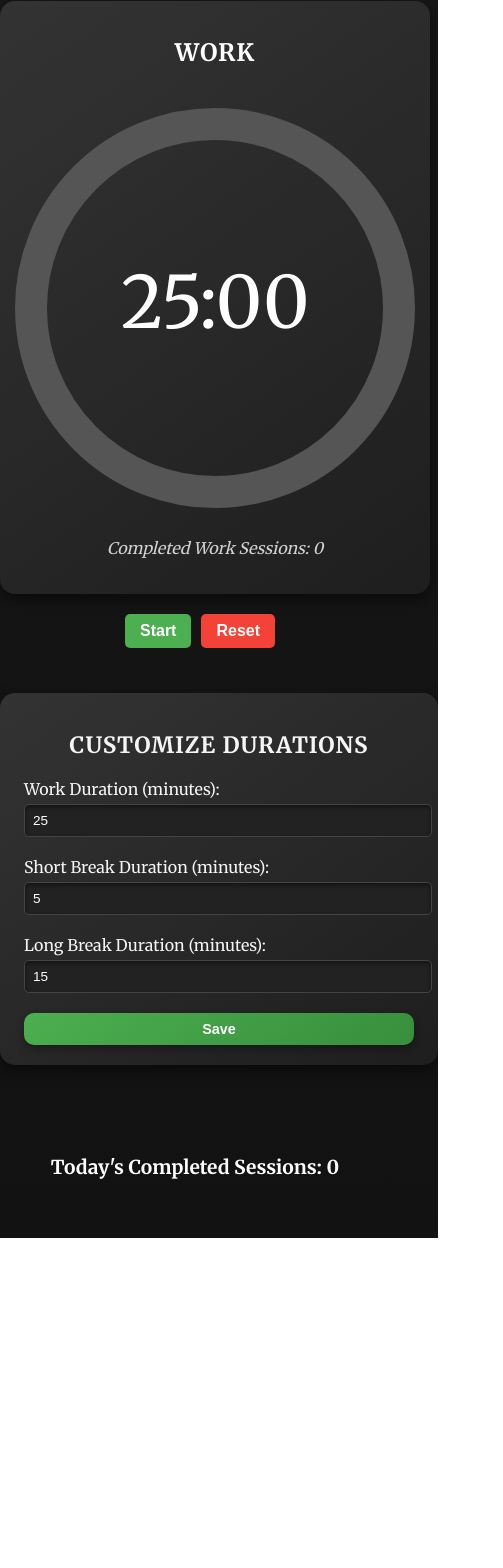
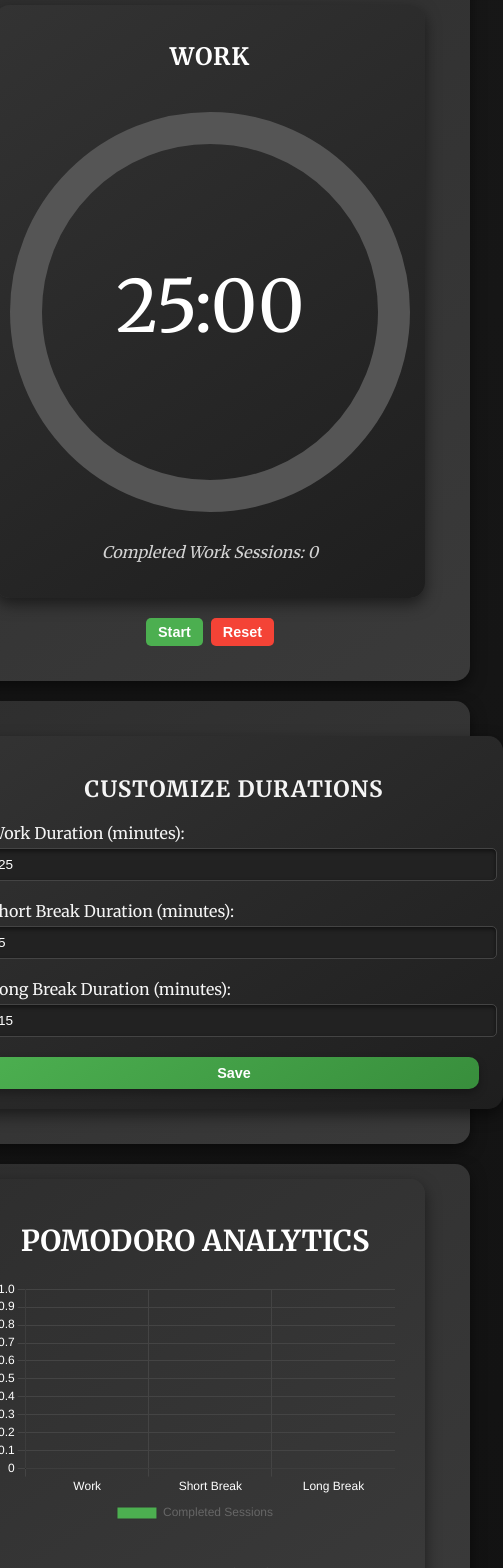
Before and after one commit to haseebraza715/Pomodoro-Timer, a React (Create React App) app: page / in a window 390 px wide. Shown: the part 430-1998 px from the top of the page, 503 px wide, since content can reach past the window. Before the commit the page ends 1668 px from the top, so only its background shows below. Built offline with nearby package versions, Linux system fonts and the light colour scheme.

Commit message:
Add the analytics

```diff
--- a/package.json
+++ b/package.json
@@ -7,8 +7,10 @@
     "@testing-library/jest-dom": "^5.17.0",
     "@testing-library/react": "^13.4.0",
     "@testing-library/user-event": "^13.5.0",
+    "chart.js": "^4.4.6",
     "react": "^18.3.1",
     "react-beautiful-dnd": "^13.1.1",
+    "react-chartjs-2": "^5.2.0",
     "react-circular-progressbar": "^2.1.0",
     "react-dom": "^18.3.1",
     "react-icons": "^5.3.0",
--- a/src/App.css
+++ b/src/App.css
@@ -5,6 +5,14 @@
   align-items: center;
   padding: 20px;
   gap: 30px; /* Add spacing between sections */
+}
+
+.main-grid {
+  display: grid;
+  grid-template-columns: repeat(2, 1fr); /* Two columns for larger screens */
+  gap: 20px; /* Equal spacing between boxes */
+  width: 100%;
+  max-width: 1200px; /* Limit the width for larger screens */
 }
 
 /* Top Section: Tasks and Timer */
@@ -63,13 +71,23 @@
   transform: scale(0.95); /* Button press animation */
 }
 
-/* Bottom Section: Customize Durations */
+/* Bottom Section: Settings and Analytics */
 .bottom-section {
-  width: 100%;
-  max-width: 600px;
+  display: flex; /* Align Settings and Analytics side-by-side */
+  justify-content: space-between; /* Push Settings and Analytics apart */
+  align-items: flex-start; /* Align items at the top */
+  gap: 20px; /* Spacing between the two components */
+  width: 100%; /* Ensure it spans the full width */
+  max-width: 800px; /* Optional: Limit max width for the container */
   margin-top: 20px;
 }
 
+/* For individual components inside the bottom section */
+.settings-box,
+.analytics-box {
+  flex: 1; /* Take equal width for both components */
+  max-width: 48%; /* Optional: Prevent them from growing too wide */
+}
 /* Footer */
 .footer {
   margin-top: 20px;
@@ -287,10 +305,50 @@
   transition: width 0.5s ease;
 }
 
+.box {
+  background: linear-gradient(145deg, #2e2e2e, #3a3a3a);
+  border-radius: 15px;
+  padding: 40px;
+  box-shadow: 0 6px 15px rgba(0, 0, 0, 0.5);
+  text-align: center;
+  min-height: 250px; /* Set a consistent height for all boxes */
+}
+
+/* Title Styling for Each Box */
+.box h2 {
+  font-size: 1.8rem;
+  font-weight: bold;
+  color: #ffffff;
+  margin-bottom: 20px;
+  text-transform: uppercase;
+}
+
+/* Ensure Task and Settings have the same dimensions */
+.task-box,
+.settings-box {
+  min-height: 250px;
+  max-width: 400px;
+}
+
+/* Ensure Timer and Analytics have the same dimensions */
+.timer-display,
+.analytics-box {
+  min-height: 250px;
+  max-width: 400px;
+}
+
 /* Responsive Layout */
 @media (max-width: 768px) {
   .top-section {
-    flex-direction: column;
+    flex-direction: column; /* Stack Task and Timer vertically */
+    align-items: center; /* Center the stacked components */
+
+    gap: 30px; /* Adjust spacing between stacked components */
+  }
+
+  .task-box,
+  .timer-display {
+    width: 90%; /* Full width for smaller screens */
   }
 
   .start-button,
@@ -301,14 +359,71 @@
 
   .timer-controls {
     gap: 10px;
-    padding-bottom: 45px;
+    padding-bottom: 30px; /* Add space below buttons */
   }
 
-  .timer-display {
-    width: 90%;
+  .bottom-section {
+    flex-direction: column; /* Stack Settings and Analytics vertically */
+    align-items: center; /* Center the stacked components */
+    gap: 30px; /* Space between stacked components */
+    width: 100%;
   }
 
-  .task-input input {
-    width: 60%;
+  .settings-box,
+  .analytics-box {
+    width: 90%; /* Full width for smaller screens */
+    max-width: none; /* Remove max-width to allow full screen usage */
+  }
+  .main-grid {
+    grid-template-columns: 1fr; /* Single column layout for smaller screens */
+    gap: 20px; /* Adjust spacing */
+  }
+
+  .box {
+    width: 100%; /* Full width for smaller screens */
+    margin: 0 auto; /* Center the boxes */
+  }
+  .footer {
+    font-size: 1rem;
+    margin-top: 20px;
   }
 }
+
+@media (max-width: 480px) {
+  .top-section {
+    gap: 20px; /* Reduce spacing for very small screens */
+  }
+
+  .task-box,
+  .timer-display,
+  .settings-box,
+  .analytics-box {
+    width: 100%; /* Full screen width for extra small screens */
+    padding: 20px; /* Add inner padding for better spacing */
+  }
+
+  .timer-controls {
+    gap: 8px;
+    padding-bottom: 20px; /* Reduce padding below buttons */
+  }
+
+  .start-button,
+  .reset-button {
+    font-size: 0.9rem;
+    padding: 6px 12px;
+  }
+
+  main-grid {
+    grid-template-columns: 1fr; /* Single column layout for extra small screens */
+    gap: 15px; /* Reduce spacing */
+  }
+
+  .box {
+    width: 100%; /* Take full screen width */
+    padding: 15px;
+  }
+
+  .footer {
+    font-size: 0.9rem;
+  }
+}
--- a/src/App.js
+++ b/src/App.js
@@ -3,6 +3,7 @@ import "./App.css"; // Global CSS
 import TimerDisplay from "./components/TimerDisplay"; // Timer Component
 import Settings from "./components/Settings"; // Settings Component
 import TaskList from "./components/TaskList";
+import Analytics from "./components/Analytics"; // Analytics Component
 
 const App = () => {
   // **State Variables**
@@ -16,16 +17,18 @@ const App = () => {
     longBreakDuration: 900, // 15 minutes in seconds
   });
   const [tasks, setTasks] = useState([]); // Array to store tasks
-  const [currentTaskIndex, setCurrentTaskIndex] = useState(null); // Index of the current task
+  const [sessionHistory, setSessionHistory] = useState([]); // Track session history
 
   // **Task Management Functions**
   const addTask = (task) => {
-    setTasks((prevTasks) => [...prevTasks, { name: task, completed: false }]);
+    setTasks((prevTasks) => [
+      ...prevTasks,
+      { name: task, completed: false, priority: false },
+    ]);
   };
 
   const deleteTask = (index) => {
     setTasks((prevTasks) => prevTasks.filter((_, i) => i !== index));
-    if (currentTaskIndex === index) setCurrentTaskIndex(null);
   };
 
   const completeTask = (index) => {
@@ -35,6 +38,7 @@ const App = () => {
       )
     );
   };
+
   const togglePriority = (index) => {
     setTasks((prevTasks) =>
       prevTasks.map((task, i) =>
@@ -43,26 +47,31 @@ const App = () => {
     );
   };
 
-  // **Load settings and completed sessions from localStorage**
+  // **Load settings and session history from localStorage**
   useEffect(() => {
     const savedDurations = JSON.parse(localStorage.getItem("durations"));
     const savedCompletedSessions = JSON.parse(
       localStorage.getItem("completedSessions")
     );
+    const savedSessionHistory = JSON.parse(
+      localStorage.getItem("sessionHistory")
+    );
 
     if (savedDurations) setDurations(savedDurations);
     if (savedCompletedSessions)
       setCompletedWorkSessions(savedCompletedSessions);
+    if (savedSessionHistory) setSessionHistory(savedSessionHistory);
   }, []);
 
-  // **Save settings and completed sessions to localStorage**
+  // **Save settings and session history to localStorage**
   useEffect(() => {
     localStorage.setItem("durations", JSON.stringify(durations));
     localStorage.setItem(
       "completedSessions",
       JSON.stringify(completedWorkSessions)
     );
-  }, [durations, completedWorkSessions]);
+    localStorage.setItem("sessionHistory", JSON.stringify(sessionHistory));
+  }, [durations, completedWorkSessions, sessionHistory]);
 
   // **Handle Settings Save**
   const handleSaveSettings = (newDurations) => {
@@ -76,8 +85,14 @@ const App = () => {
 
   // **Timer Logic**
   const handleSessionEnd = useCallback(() => {
+    const timestamp = new Date().toLocaleString(); // Record time of session end
     if (sessionType === "Work") {
       setCompletedWorkSessions((prev) => prev + 1);
+      setSessionHistory((prev) => [
+        ...prev,
+        { sessionType: "Work", timestamp },
+      ]);
+
       // Transition logic: Long Break after 4 Work sessions, otherwise Short Break
       if ((completedWorkSessions + 1) % 4 === 0) {
         setSessionType("Long Break");
@@ -87,7 +102,7 @@ const App = () => {
         setTimeLeft(durations.shortBreakDuration); // 5 minutes for Short Break
       }
     } else {
-      // Break session (Short or Long) ends -> Return to Work
+      setSessionHistory((prev) => [...prev, { sessionType, timestamp }]);
       setSessionType("Work");
       setTimeLeft(durations.workDuration); // 25 minutes for Work
     }
@@ -115,13 +130,6 @@ const App = () => {
   const handleStart = () => {
     setIsRunning(true);
   };
-  // const markTaskCompleted = (index) => {
-  //   setTasks((prevTasks) =>
-  //     prevTasks.map((task, i) =>
-  //       i === index ? { ...task, completed: !task.completed } : task
-  //     )
-  //   );
-  // };
 
   // **Reset Timer**
   const handleReset = () => {
@@ -129,21 +137,27 @@ const App = () => {
     setSessionType("Work"); // Reset to Work session
     setTimeLeft(durations.workDuration); // Use current Work duration
     setCompletedWorkSessions(0); // Reset completed Work sessions
+    setSessionHistory([]); // Clear session history
   };
 
   // **Render App**
   return (
     <div className="App">
-      <div className="top-section">
+      <div className="main-grid">
+        {/* Tasks */}
+        <div className="box">
           <TaskList
             tasks={tasks}
-          setTasks={setTasks} // Pass setTasks for reordering
+            setTasks={setTasks}
             addTask={addTask}
             deleteTask={deleteTask}
             completeTask={completeTask}
             togglePriority={togglePriority}
           />
-        <div className="timer-container">
+        </div>
+
+        {/* Work Timer */}
+        <div className="box">
           <TimerDisplay
             timeLeft={timeLeft}
             sessionType={sessionType}
@@ -159,10 +173,18 @@ const App = () => {
             </button>
           </div>
         </div>
-      </div>
-      <div className="bottom-section">
+
+        {/* Settings */}
+        <div className="box">
           <Settings onSave={handleSaveSettings} />
         </div>
+
+        {/* Analytics */}
+        <div className="box">
+          <Analytics sessionHistory={sessionHistory} />
+        </div>
+      </div>
+
       <div className="footer">
         <p>Today's Completed Sessions: {completedWorkSessions}</p>
       </div>
--- /dev/null
+++ b/src/components/Analytics.css
@@ -0,0 +1,66 @@
+/* Analytics Box */
+.analytics-box {
+  background: linear-gradient(145deg, #2e2e2e, #3a3a3a);
+  border-radius: 15px;
+  padding: 20px 30px;
+  box-shadow: 0 6px 15px rgba(0, 0, 0, 0.5);
+  max-width: 400px;
+  text-align: center;
+}
+
+/* Title */
+.analytics-title {
+  font-size: 1.8rem;
+  font-weight: bold;
+  color: #ffffff;
+  margin-bottom: 20px;
+  text-transform: uppercase;
+}
+
+/* Chart Styling */
+.analytics-chart {
+  height: 250px; /* Set height for the chart */
+  margin-bottom: 20px;
+}
+
+/* Content Container */
+.analytics-content {
+  max-height: 200px;
+  overflow-y: auto;
+}
+
+.analytics-content::-webkit-scrollbar {
+  width: 8px;
+}
+
+.analytics-content::-webkit-scrollbar-thumb {
+  background: #4caf50;
+  border-radius: 5px;
+}
+
+.analytics-content::-webkit-scrollbar-track {
+  background: #333333;
+}
+
+/* Session History */
+.session-history {
+  list-style: none;
+  padding: 0;
+  margin: 0;
+}
+
+.session-item {
+  padding: 10px 15px;
+  background: #444444;
+  color: #ffffff;
+  border-radius: 8px;
+  margin-bottom: 10px;
+  font-size: 0.9rem;
+  text-align: left;
+}
+
+.no-sessions {
+  color: #bbbbbb;
+  font-size: 1rem;
+  font-style: italic;
+}
--- /dev/null
+++ b/src/components/Analytics.js
@@ -0,0 +1,105 @@
+import React from "react";
+import "./Analytics.css";
+import {
+  Chart as ChartJS,
+  LinearScale,
+  CategoryScale,
+  BarElement,
+  PointElement,
+  LineElement,
+  Tooltip,
+  Legend,
+} from "chart.js";
+import {  Bar } from "react-chartjs-2";
+
+ChartJS.register(
+  LinearScale,
+  CategoryScale,
+  BarElement,
+  PointElement,
+  LineElement,
+  Tooltip,
+  Legend
+);
+
+const Analytics = ({ sessionHistory }) => {
+  // Group session data
+  const sessionData = sessionHistory.reduce(
+    (acc, session) => {
+      acc[session.sessionType] += 1;
+      return acc;
+    },
+    { Work: 0, "Short Break": 0, "Long Break": 0 }
+  );
+
+  // Chart data
+  const data = {
+    labels: ["Work", "Short Break", "Long Break"],
+    datasets: [
+      {
+        label: "Completed Sessions",
+        data: [
+          sessionData.Work,
+          sessionData["Short Break"],
+          sessionData["Long Break"],
+        ],
+        backgroundColor: ["#4caf50", "#ff9800", "#2196f3"],
+        borderWidth: 1,
+        borderColor: "#333333",
+      },
+    ],
+  };
+
+  const options = {
+    responsive: true,
+    maintainAspectRatio: false,
+    plugins: {
+      legend: {
+        display: true,
+        position: "bottom",
+      },
+    },
+    scales: {
+      y: {
+        ticks: {
+          color: "#ffffff",
+        },
+        grid: {
+          color: "#444444",
+        },
+      },
+      x: {
+        ticks: {
+          color: "#ffffff",
+        },
+        grid: {
+          color: "#444444",
+        },
+      },
+    },
+  };
+
+  return (
+    <div className="analytics-box">
+      <h2 className="analytics-title">Pomodoro Analytics</h2>
+      <div className="analytics-chart">
+        <Bar data={data} options={options} />
+      </div>
+      <div className="analytics-content">
+        {sessionHistory.length > 0 ? (
+          <ul className="session-history">
+            {sessionHistory.map((session, index) => (
+              <li key={index} className="session-item">
+                {session.sessionType} completed on {session.timestamp}
+              </li>
+            ))}
+          </ul>
+        ) : (
+          <p className="no-sessions">No sessions completed yet.</p>
+        )}
+      </div>
+    </div>
+  );
+};
+
+export default Analytics;
--- a/src/components/TaskList.css
+++ b/src/components/TaskList.css
@@ -2,7 +2,7 @@
 .task-box {
   background: linear-gradient(145deg, #333333, #1e1e1e);
   border-radius: 15px;
-  padding: 40px 50px;
+  padding: 60px 43px;
   box-shadow: 0 6px 15px rgba(0, 0, 0, 0.5);
   text-align: center;
   width: 100%;
@@ -223,7 +223,7 @@
 @media (max-width: 480px) {
   .task-box {
     width: 100%; /* Adjust box width for very small screens */
-    padding: 30px 20px;
+    padding: 20px 30px;
     height: auto;
   }
 
```
Also changed, not shown: 1 other file (tests, documents, lock files or other folders). Lines whose indentation alone changed are shown as unchanged.
